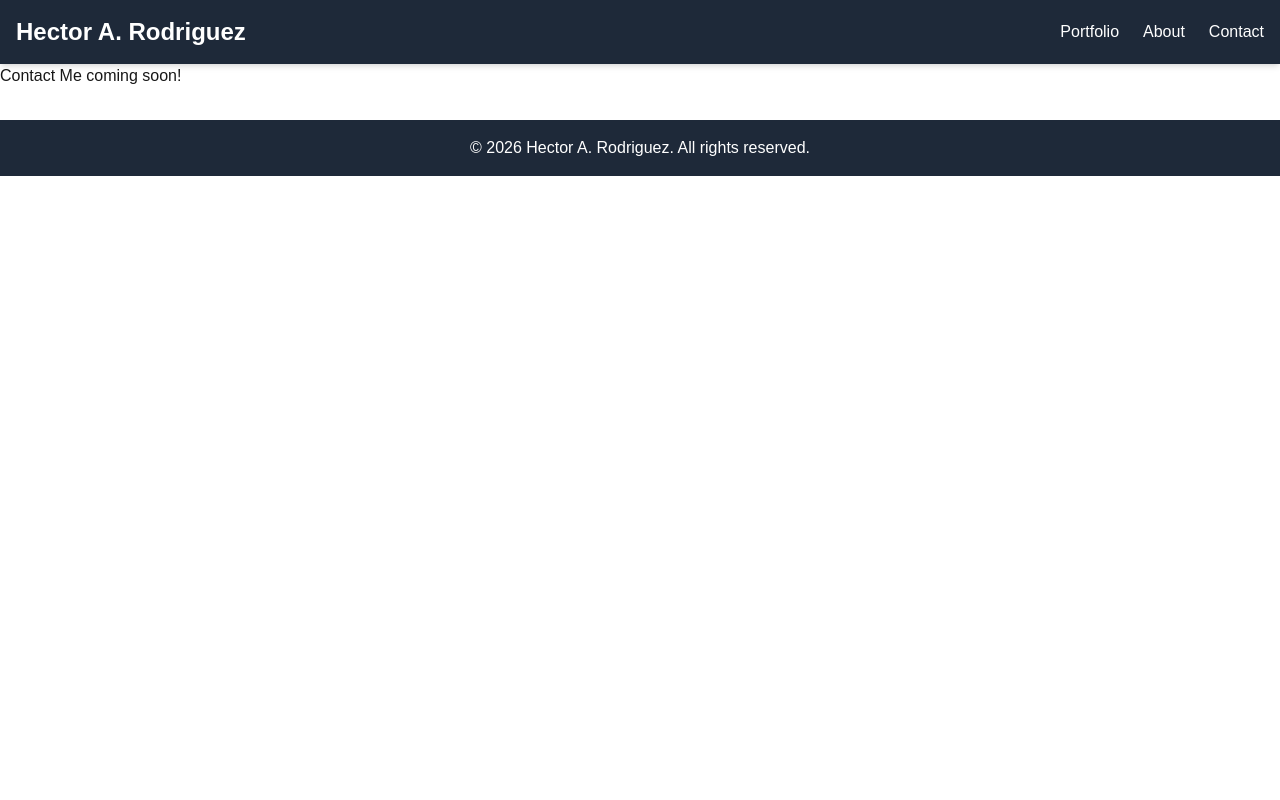
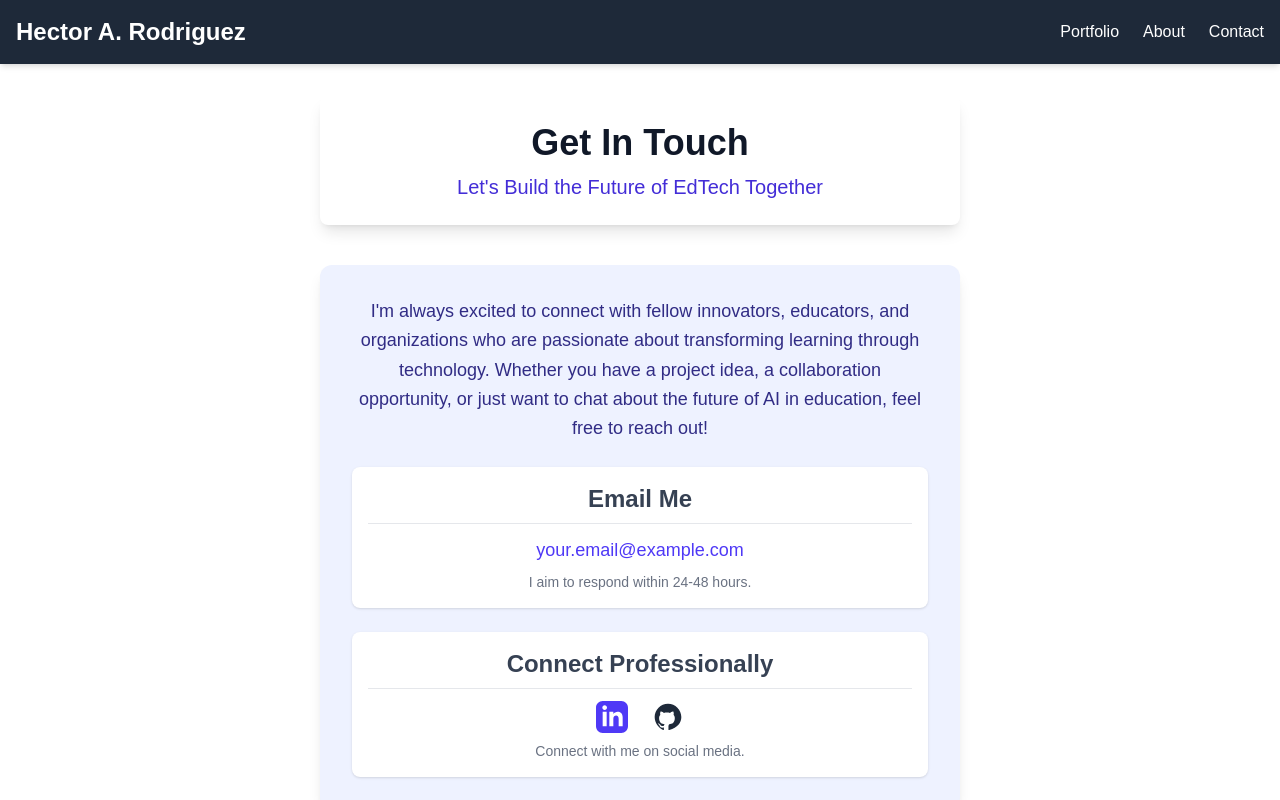
Before and after one commit to mr-hec24/portfolio-nextjs, a Next.js app: page /contact in a window 1280 px wide. Shown: the top 800 px of the page. Built offline with nearby package versions, Linux system fonts and the light colour scheme.

Commit message:
added contact, cleaned up landing

```diff
--- a/src/app/contact/page.tsx
+++ b/src/app/contact/page.tsx
@@ -1,3 +1,63 @@
-export default function Contact(){
-    return <div>Contact Me coming soon!</div>;
-}
+// src/app/contact/page.tsx
+
+import React from 'react';
+import Link from 'next/link';
+
+const ContactPage: React.FC = () => {
+  return (
+    <div className="container mx-auto px-4 py-8 max-w-2xl text-center">
+      <header className="mb-10 p-6 bg-white rounded-lg shadow-lg">
+        <h1 className="text-4xl font-extrabold text-gray-900 mb-2 leading-tight">
+          Get In Touch
+        </h1>
+        <p className="text-xl text-indigo-700 font-medium">Let&apos;s Build the Future of EdTech Together</p>
+      </header>
+
+      <section className="mb-12 p-8 bg-indigo-50 rounded-xl shadow-lg">
+        <p className="text-lg text-indigo-900 mb-6 leading-relaxed">
+          I&apos;m always excited to connect with fellow innovators, educators, and organizations who are passionate about transforming learning through technology. Whether you have a project idea, a collaboration opportunity, or just want to chat about the future of AI in education, feel free to reach out!
+        </p>
+
+        <div className="space-y-6">
+          <div className="p-4 bg-white rounded-lg shadow-sm">
+            <h3 className="text-2xl font-semibold text-gray-700 mb-3 border-b border-gray-200 pb-2">
+              Email Me
+            </h3>
+            <a
+              href="mailto:your.email@example.com" // IMPORTANT: Replace with your actual professional email
+              className="text-indigo-600 hover:text-indigo-800 text-lg font-medium transition-colors duration-200 break-words"
+            >
+              your.email@example.com
+            </a>
+            <p className="text-sm text-gray-500 mt-2">I aim to respond within 24-48 hours.</p>
+          </div>
+
+          <div className="p-4 bg-white rounded-lg shadow-sm">
+            <h3 className="text-2xl font-semibold text-gray-700 mb-3 border-b border-gray-200 pb-2">
+              Connect Professionally
+            </h3>
+            <div className="flex justify-center space-x-6 text-3xl">
+              <Link href="https://linkedin.com/in/your-linkedin-profile" target="_blank" rel="noopener noreferrer" className="text-indigo-600 hover:text-indigo-800 transition-colors duration-200">
+                {/* Placeholder for LinkedIn icon - you'd typically use a library like Font Awesome here */}
+                <span className="sr-only">LinkedIn</span>
+                <svg className="w-8 h-8" fill="currentColor" viewBox="0 0 24 24" aria-hidden="true">
+                    <path d="M19 0h-14c-2.761 0-5 2.239-5 5v14c0 2.761 2.239 5 5 5h14c2.761 0 5-2.239 5-5v-14c0-2.761-2.239-5-5-5zm-11 19h-3v-11h3v11zm-1.5-12.268c-.966 0-1.75-.79-1.75-1.764s.784-1.764 1.75-1.764 1.75.79 1.75 1.764-.783 1.764-1.75 1.764zm13.5 12.268h-3v-5.604c0-3.368-4-3.113-4 0v5.604h-3v-11h3v1.765c1.396-2.586 7-2.777 7 2.476v6.759z"/>
+                </svg>
+              </Link>
+              <Link href="https://github.com/your-github-username" target="_blank" rel="noopener noreferrer" className="text-gray-800 hover:text-gray-600 transition-colors duration-200">
+                 {/* Placeholder for GitHub icon */}
+                 <span className="sr-only">GitHub</span>
+                 <svg className="w-8 h-8" fill="currentColor" viewBox="0 0 24 24" aria-hidden="true">
+                    <path fillRule="evenodd" d="M12 2C6.477 2 2 6.484 2 12.017 2 16.223 4.675 19.865 8.31 21.725c.45.082.613-.195.613-.433 0-.214-.007-.78-.011-1.353-2.57.56-3.111-1.232-3.111-1.232-.42-.996-1.022-1.26-1.022-1.26-.83-.564.062-.553.062-.553.916.064 1.397.94 1.397.94.814 1.39 2.138.99 2.658.756.083-.586.319-.99.58-1.217-2.023-.23-4.148-1.012-4.148-4.505 0-1.002.359-1.82.95-2.464-.096-.23-.414-1.168.089-2.434 0 0 .78-.247 2.55.942.74-.207 1.52-.31 2.296-.314.776.004 1.536.107 2.296.314 1.77-1.189 2.55-.942 2.55-.942.503 1.266.186 2.204.09 2.434.59.644.949 1.462.949 2.464 0 3.493-2.128 4.27-4.156 4.5-.327.283-.61.802-.61 1.616 0 1.17.01 2.115.01 2.398 0 .238.163.518.618.431C19.333 19.862 22 16.22 22 12.017 22 6.484 17.522 2 12 2Z" clipRule="evenodd"/>
+                 </svg>
+              </Link>
+            </div>
+            <p className="text-sm text-gray-500 mt-2">Connect with me on social media.</p>
+          </div>
+        </div>
+      </section>
+    </div>
+  );
+};
+
+export default ContactPage;
--- a/src/app/page.tsx
+++ b/src/app/page.tsx
@@ -4,14 +4,8 @@ export default function Home() {
     return (
         <div>
             <main className="flex flex-col gap-[32px] row-start-2 items-center sm:items-start">
-                Hello world, this is the main place!
-                <Link href="/about">About me</Link>
-                <Link href="/contact">Contact Me</Link>
-                <Link href="/portfolio">Portfolio</Link>
+                Hello world!
             </main>
-            <footer className="row-start-3 flex gap-[24px] flex-wrap items-center justify-center">
-                Hello world, this is the footer
-            </footer>
-        </div>
+       </div>
     );
 }
```
